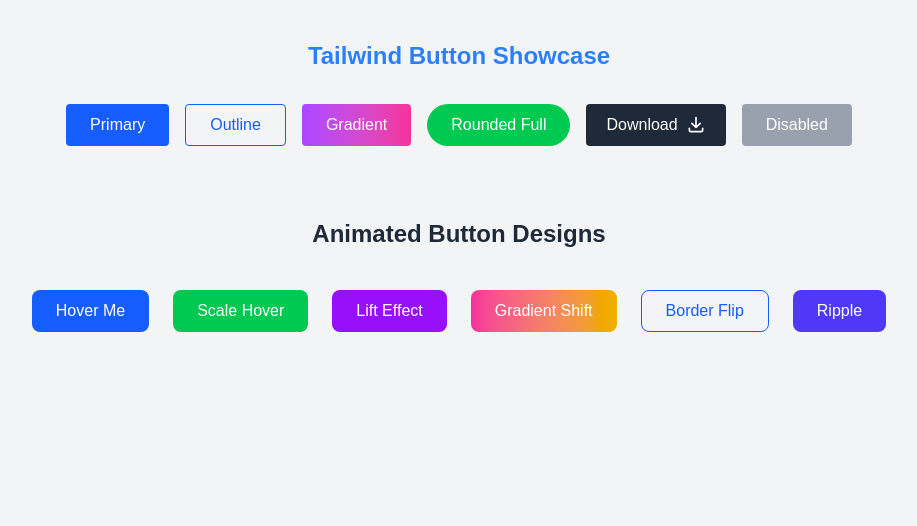
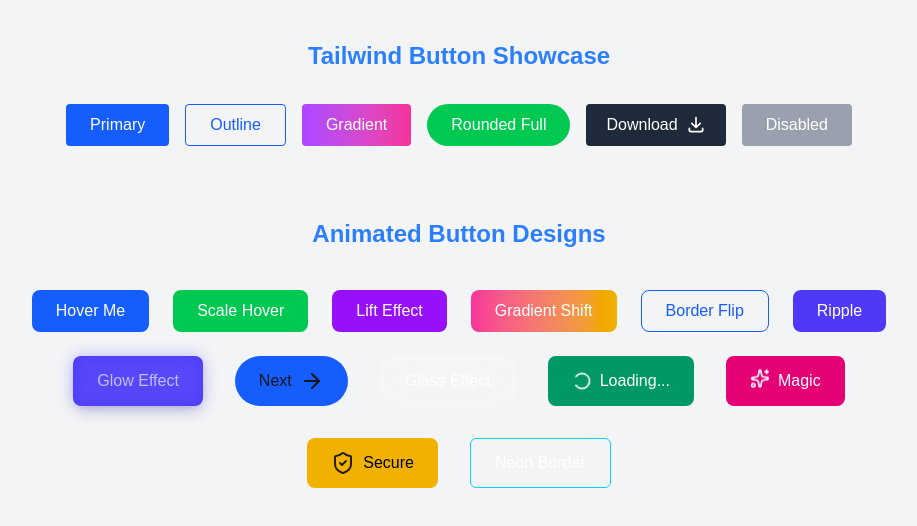
Before and after one commit to Prohor722/tailwind_compoenets, a Next.js app: page /button in a window 1280 px wide. Shown: the top 526 px of the page, without its empty margins (181-1098 px from the left). Built offline with nearby package versions, Linux system fonts and the light colour scheme.

Commit message:
some more animation buttons.

```diff
--- a/app/components/animarion-buttons.tsx
+++ b/app/components/animarion-buttons.tsx
@@ -1,9 +1,12 @@
-import React from 'react'
+import React from "react";
+import { ArrowRight, Loader2, Sparkles, ShieldCheck } from "lucide-react";
 
 export const AnimarionButtons = () => {
   return (
     <div className="min-h-screen bg-gray-100 p-10 flex flex-col items-center gap-10">
-      <h1 className="text-2xl font-bold text-gray-800">Animated Button Designs</h1>
+      <h1 className="text-2xl text-blue-500 font-bold">
+        Animated Button Designs
+      </h1>
 
       <div className="flex flex-wrap gap-6 justify-center w-full max-w-4xl">
         {/* Basic Hover Button */}
@@ -36,7 +39,49 @@ export const AnimarionButtons = () => {
           <span className="absolute w-0 h-0 transition-all duration-500 ease-out bg-white opacity-20 rounded-full group-hover:w-32 group-hover:h-32 group-hover:top-[-16px] group-hover:left-[-16px]" />
           <span className="relative z-10">Ripple</span>
         </button>
+
+        <div className="flex flex-wrap justify-center gap-8 w-full max-w-5xl">
+          {/* Glow Button */}
+          <button className="relative px-6 py-3 rounded-lg bg-indigo-600 text-white font-medium shadow-lg hover:shadow-indigo-500/50 transition duration-300">
+            <span className="absolute inset-0 bg-indigo-500 blur opacity-40 rounded-lg"></span>
+            Glow Effect
+          </button>
+
+          {/* Slide-In Arrow Button */}
+          <button className="group px-6 py-3 bg-blue-600 rounded-full flex items-center gap-2 font-medium hover:pl-8 transition-all duration-300">
+            <span>Next</span>
+            <ArrowRight className="group-hover:translate-x-1 transition-transform duration-300" />
+          </button>
+
+          {/* Glassmorphism Button */}
+          <button className="backdrop-blur-md bg-white/10 border border-white/30 text-white px-6 py-3 rounded-xl hover:bg-white/20 transition">
+            Glass Effect
+          </button>
+
+          {/* Loading Spinner Button */}
+          <button className="bg-emerald-600 text-white px-6 py-3 rounded-lg flex items-center gap-2 hover:bg-emerald-700 transition">
+            <Loader2 className="w-5 h-5 animate-spin" />
+            Loading...
+          </button>
+
+          {/* Bounce Icon Button */}
+          <button className="bg-pink-600 text-white px-6 py-3 rounded-lg flex items-center gap-2 hover:bg-pink-700 transition">
+            <Sparkles className="w-5 h-5 animate-bounce" />
+            Magic
+          </button>
+
+          {/* Shield Pop-in Button */}
+          <button className="bg-yellow-500 text-black px-6 py-3 rounded-lg flex items-center gap-2 font-medium hover:scale-105 transition-transform duration-200">
+            <ShieldCheck className="animate-pulse" />
+            Secure
+          </button>
+
+          {/* Neon Border Button */}
+          <button className="relative px-6 py-3 text-white border border-cyan-400 rounded-md transition hover:bg-cyan-400 hover:text-black hover:shadow-[0_0_20px_#22d3ee] duration-300">
+            Neon Border
+          </button>
+        </div>
       </div>
     </div>
-  )
-}
+  );
+};
```
